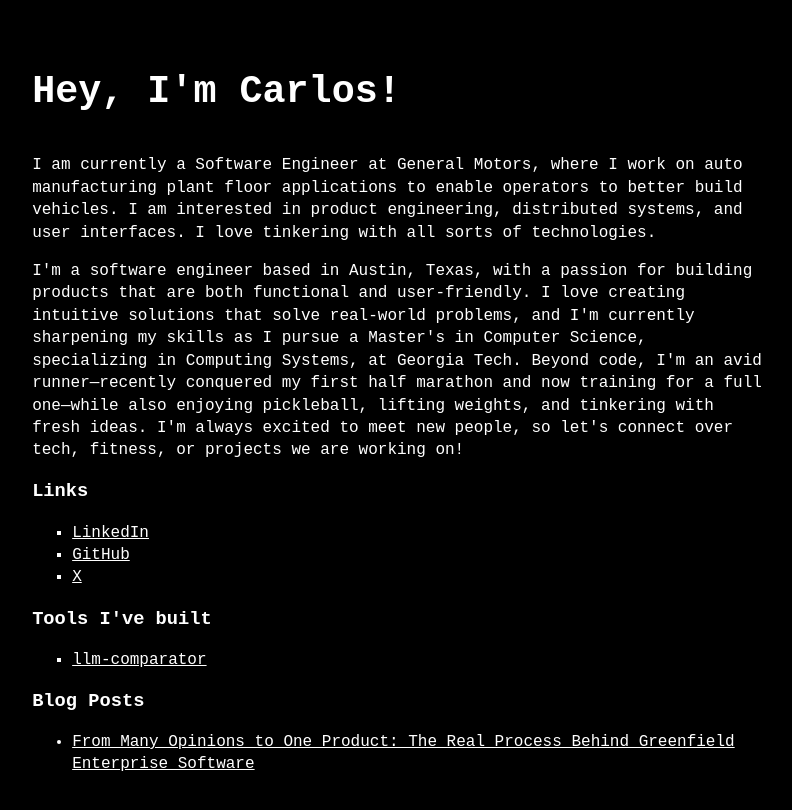
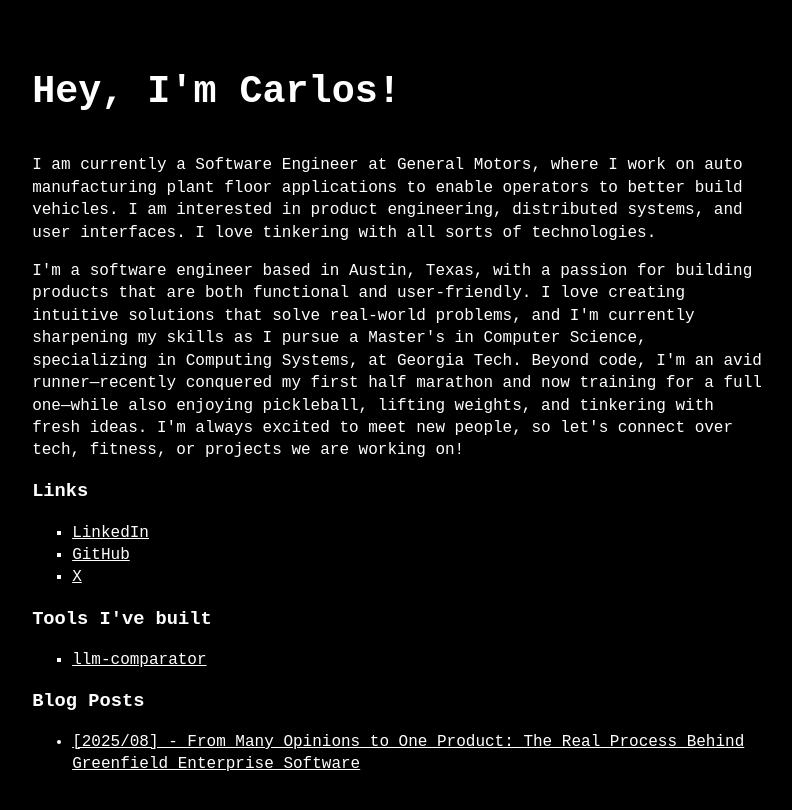
Before and after one commit to carlostrosales/personal-portfolio, a React (Vite) app: page / in a window 1280 px wide. Shown: the top 810 px of the page, without its empty margins (243-1035 px from the left). Built offline with nearby package versions, Linux system fonts and the light colour scheme.

Commit message:
feat: update blog post title to include date for better context

```diff
--- a/src/pages/Home.tsx
+++ b/src/pages/Home.tsx
@@ -3,7 +3,7 @@ import { Link } from 'react-router-dom';
 const blogPosts = [
   {
     title:
-      'From Many Opinions to One Product: The Real Process Behind Greenfield Enterprise Software',
+      '[2025/08] - From Many Opinions to One Product: The Real Process Behind Greenfield Enterprise Software',
     slug: 'writing',
   },
 ];
```
